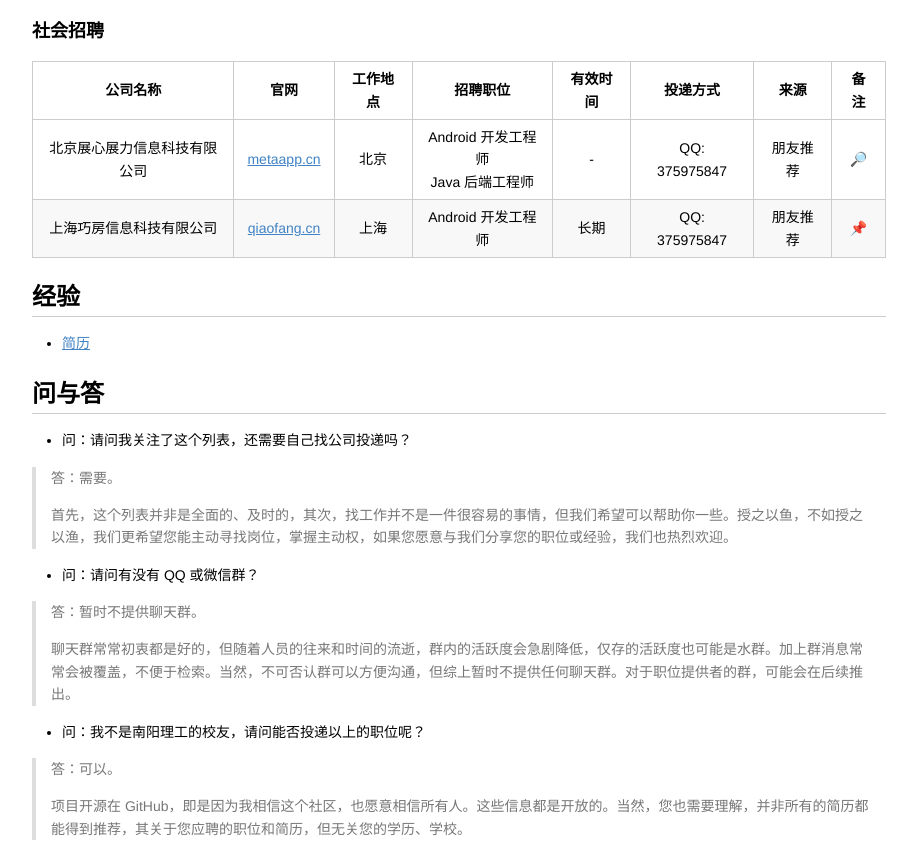
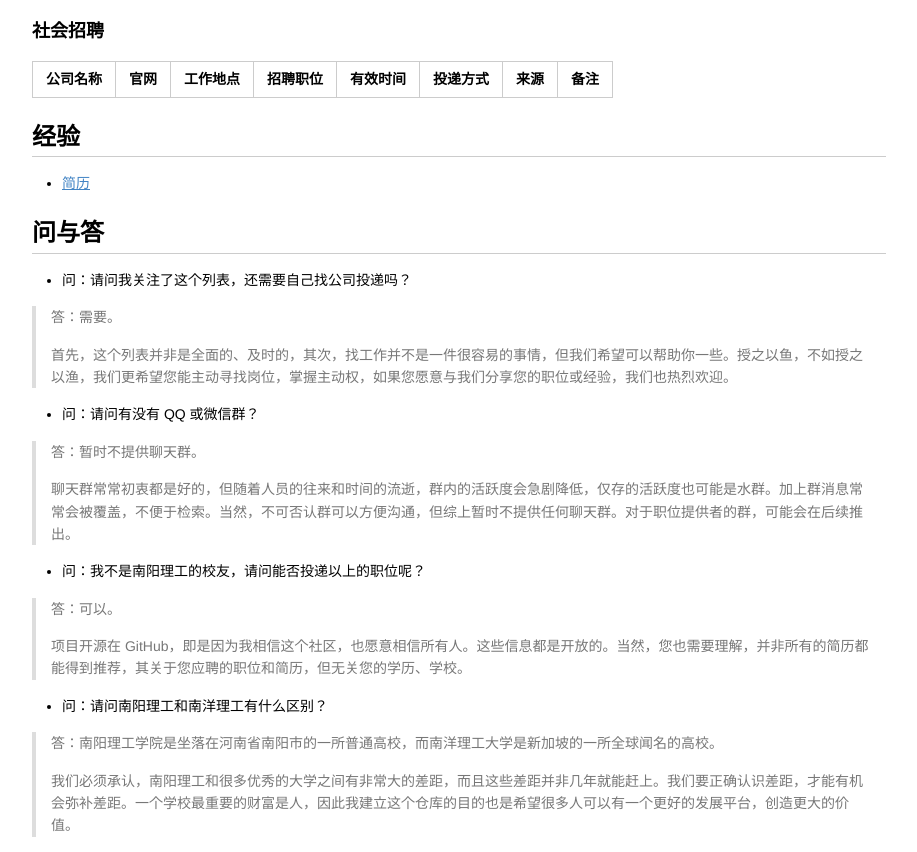
Before and after one commit to NYIST-OS/Jobs, a plain HTML site: page index.html in a window 1280 px wide. Shown: the part 800-1652 px from the top of the page, without its empty margins (181-1098 px from the left). Drawn offline with Linux system fonts and the light colour scheme.

Commit message:
Update index.html

```diff
--- a/index.html
+++ b/index.html
@@ -406,28 +406,6 @@ kbd {
 </tr>
 </thead>
 
-<tbody>
-<tr>
-<td style="text-align: center">北京展心展力信息科技有限公司</td>
-<td style="text-align: center"><a href="http://metaapp.cn">metaapp.cn</a></td>
-<td style="text-align: center">北京</td>
-<td style="text-align: center">Android 开发工程师<br>Java 后端工程师</td>
-<td style="text-align: center">-</td>
-<td style="text-align: center">QQ: 375975847</td>
-<td style="text-align: center">朋友推荐</td>
-<td style="text-align: center">🔎</td>
-</tr>
-<tr>
-<td style="text-align: center">上海巧房信息科技有限公司</td>
-<td style="text-align: center"><a href="http://www.qiaofang.cn">qiaofang.cn</a></td>
-<td style="text-align: center">上海</td>
-<td style="text-align: center">Android 开发工程师</td>
-<td style="text-align: center">长期</td>
-<td style="text-align: center">QQ: 375975847</td>
-<td style="text-align: center">朋友推荐</td>
-<td style="text-align: center">📌</td>
-</tr>
-</tbody>
 </table>
 
 <h2 id="toc_6">经验</h2>
```
